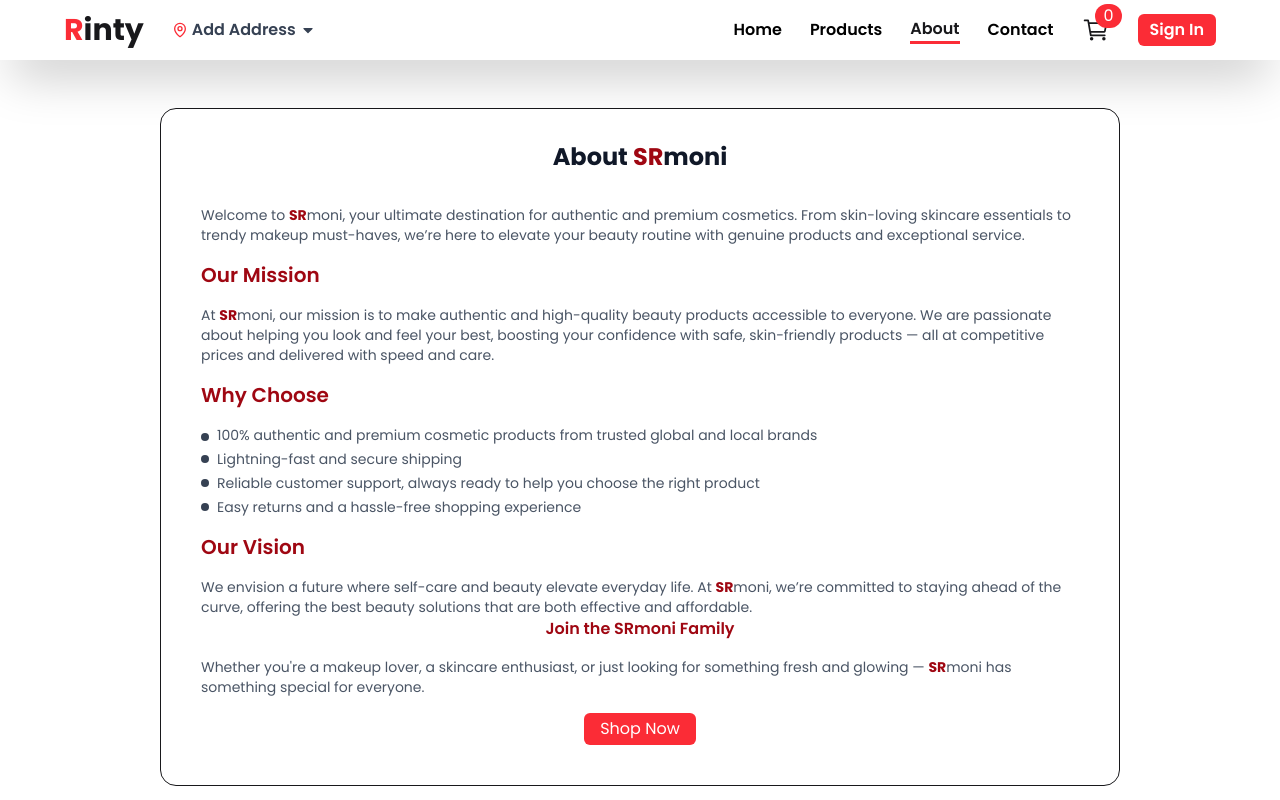
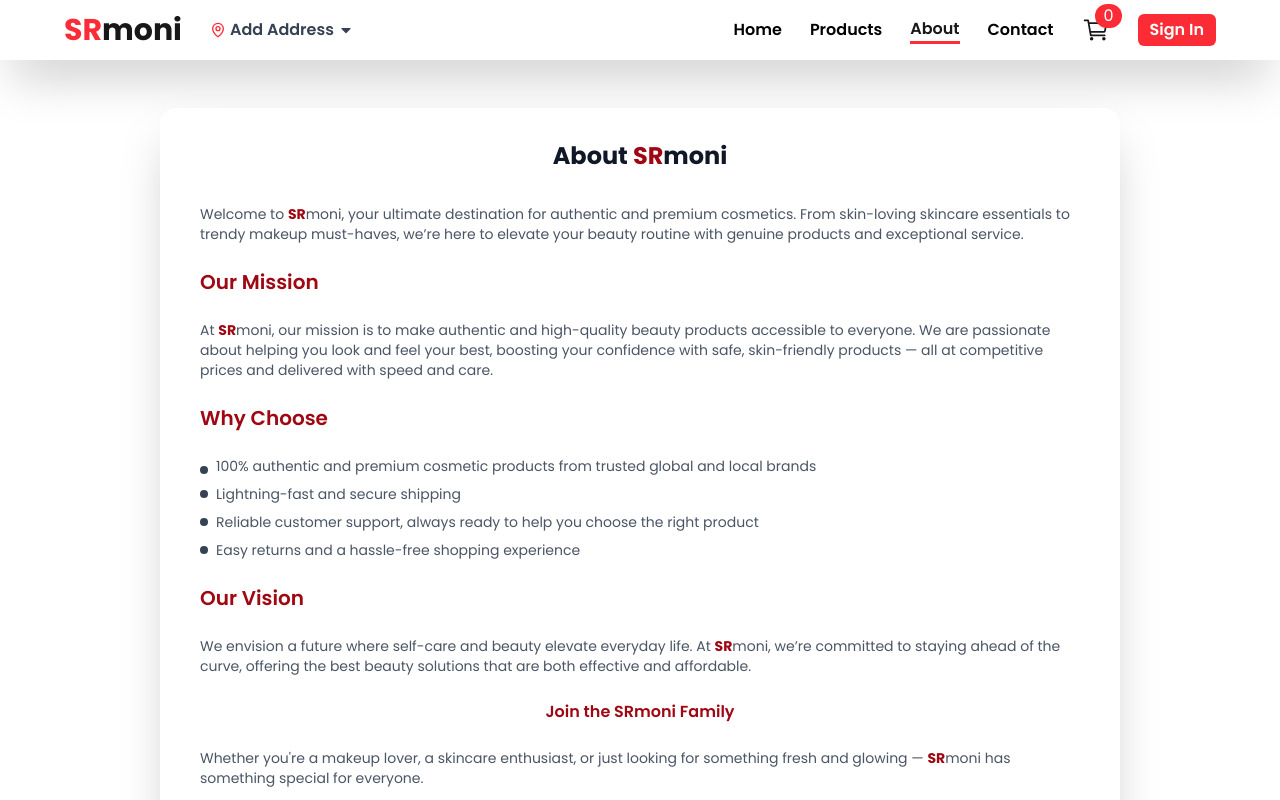
Before and after one commit to rintymoni01/Ecommerce-Website, a React (Vite) app: page /about in a window 1280 px wide. Shown: the top 800 px of the page. Built offline with nearby package versions, Linux system fonts and the light colour scheme; no server answers.

Commit message:
text and css

```diff
--- a/src/Components/SheardComponents/Navber.jsx
+++ b/src/Components/SheardComponents/Navber.jsx
@@ -23,7 +23,7 @@ const toggleDropdown =()=>{
         <div className="flex gap-7 items-center">
 
           <Link to="/" className="text-3xl font-bold">
-            <span className="text-red-500 font-serif">R</span>inty
+            <span className="text-red-500 font-serif">SR</span>moni
           </Link>
 
           <div className="text-gray-700 flex items-center gap-1 cursor-pointer">
--- a/src/Pages/About/About.jsx
+++ b/src/Pages/About/About.jsx
@@ -1,9 +1,12 @@
+import { Link } from "react-router-dom";
+
+
 const About = () => {
   return (
     <div className="items-center px-40   container mx-auto my-12">
-      <div className=" rounded-2xl px-10 bg-white border ">
+      <div className=" rounded-2xl px-10 bg-white shadow-2xl">
         <h3 className="text-2xl font-bold text-center text-gray-900 py-8">
-          About <span className="text-red-800 font-bold ">SR</span>moni
+          About  <span className="text-red-800 font-bold ">SR</span>moni
         </h3>
         <p className="text-sm text-gray-600">
           Welcome to <span className="text-red-800 font-bold">SR</span>moni,
@@ -12,7 +15,7 @@ const About = () => {
           here to elevate your beauty routine with genuine products and
           exceptional service.
         </p>
-        <h3 className="text-xl font-semibold text-red-800 py-4">Our Mission</h3>
+        <h3 className="text-xl font-semibold text-red-800 py-6">Our Mission</h3>
         <p className="text-sm text-gray-600">
           At <span className="text-red-800 font-bold">SR</span>moni, our mission
           is to make authentic and high-quality beauty products accessible to
@@ -20,11 +23,11 @@ const About = () => {
           boosting your confidence with safe, skin-friendly products — all at
           competitive prices and delivered with speed and care.
         </p>
-        <h3 className="text-xl font-semibold text-red-800 py-4">Why Choose</h3>
+        <h3 className="text-xl font-semibold text-red-800 py-6">Why Choose</h3>
         <div>
           <div className=" flex gap-2 items-center">
             <div className="h-2 w-2 rounded-full bg-gray-700"> </div>
-            <p className="text-sm text-gray-600 pb-1">
+            <p className="text-sm text-gray-600 pb-2">
               100% authentic and premium cosmetic products from trusted global
               and local brands
             </p>
@@ -35,7 +38,7 @@ const About = () => {
               Lightning-fast and secure shipping
             </p>
           </div>
-          <div className=" flex gap-2 py-1 items-center">
+          <div className=" flex gap-2 py-2 items-center">
             <div className="h-2 w-2 rounded-full bg-gray-700"></div>
             <p className="text-sm text-gray-600">
               Reliable customer support, always ready to help you choose the
@@ -50,7 +53,7 @@ const About = () => {
           </div>
         </div>
 
-        <h3 className="text-xl font-semibold text-red-800 py-4 ">Our Vision</h3>
+        <h3 className="text-xl font-semibold text-red-800 py-6">Our Vision</h3>
         <p className="text-sm text-gray-600">
           We envision a future where self-care and beauty elevate everyday life.
           At <span className="text-red-800 font-bold">SR</span>moni, we’re
@@ -59,20 +62,23 @@ const About = () => {
         </p>
 
         <div className="items-center pb-10 justify-center  flex flex-col">
-          <h4 className="text-md font-semibold text-red-800">
-            {" "}
+          <h4 className="text-md font-semibold text-red-800 pt-6">
+
             Join the SRmoni Family
           </h4>
-          <p className="text-sm text-gray-600 py-4">
+          <p className="text-sm text-gray-600 py-6">
             Whether you're a makeup lover, a skincare enthusiast, or just
             looking for something fresh and glowing —{" "}
             <span className="text-red-800 font-bold">SR</span>moni has something
             special for everyone.
           </p>
 
+
+          <Link to={"/products"}>
           <button className="px-4 py-1 bg-red-500 rounded-md text-white">
             Shop Now
           </button>
+          </Link>
         </div>
       </div>
     </div>
--- a/src/Pages/Contact/Contact.jsx
+++ b/src/Pages/Contact/Contact.jsx
@@ -2,8 +2,28 @@
 
 const Contact = () => {
     return (
-        <div>
-            contact
+        <div className="bg-gradient-to-r from-[#0f0c29] via-[#302b63] to-[#24243e]">
+            <div>
+<h3 className=" text-white font-bold text-2xl">Get in tuch your <span className="text-red-500 font-bold">SR</span>moni</h3>
+
+
+<div>
+    <h4 className="text-xl font-semibold text-white">Contact Info</h4>
+    <p>Have a question or need beauty advice? We're here to help you with your skincare and makeup journey.</p>
+
+    <div>
+        <h5>Address:</h5>
+    </div>
+    <div>
+        Email: [support@yourdomain.com]
+    </div>
+
+    <div>
+        Email: [support@yourdomain.com]
+    </div>
+</div>
+            </div>
+
         </div>
     );
 };
```
Also changed, not shown: src/Pages/Home/Home.jsx (+5 -3 lines).
